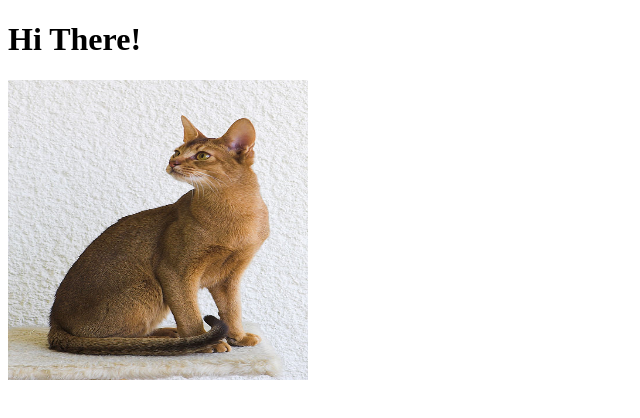
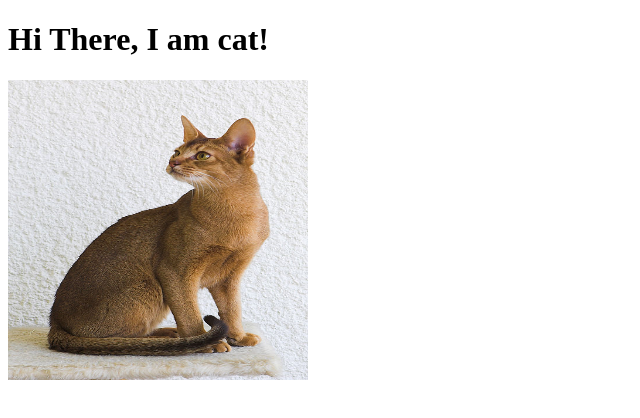
Before and after one commit to JamesFoltz/cf-pages, a plain HTML site: page index.html in a window 1280 px wide. Shown: the whole page, without its empty margins (0-640 px from the left). Drawn offline with Linux system fonts and the light colour scheme.

Commit message:
Update index.html

```diff
--- a/index.html
+++ b/index.html
@@ -6,7 +6,7 @@
     <title>Document</title>
   </head>
   <body>
-    <h1>Hi There!</h1>
+    <h1>Hi There, I am cat!</h1>
 
     <img src="./cat.jpg" width="300" height="300" />
 
```
